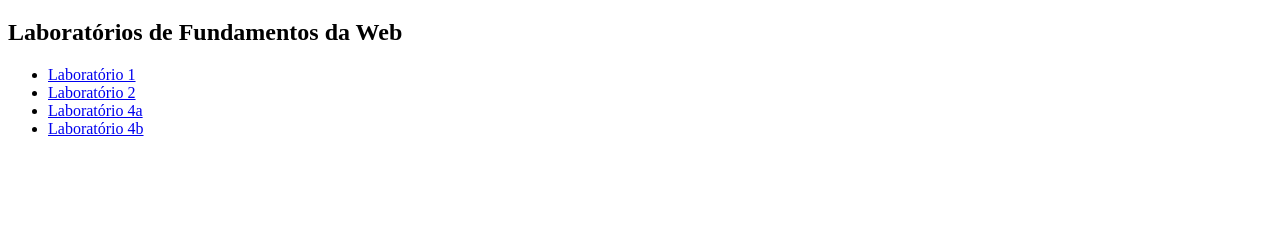
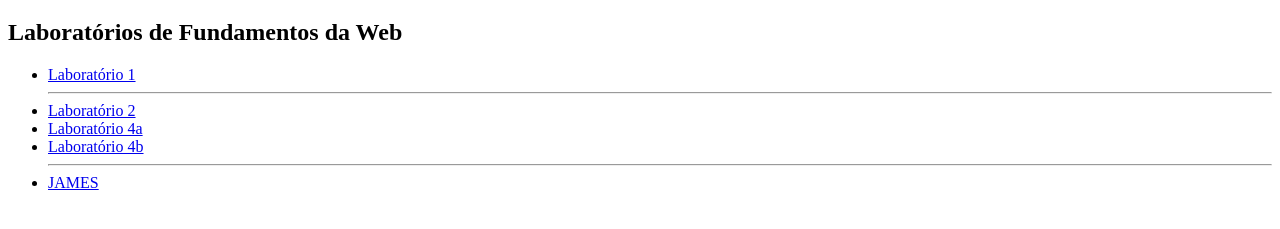
Before and after one commit to GabrielGalhardo/GabrielGalhardo.github.io, a plain HTML site: page index.html in a window 1280 px wide. Shown: the part 61-290 px from the top of the page. Drawn offline with Linux system fonts and the light colour scheme.

Commit message:
Adicionando menu james

```diff
--- a/index.html
+++ b/index.html
@@ -10,9 +10,12 @@
     <h2>Laboratórios de Fundamentos da Web</h2>
     <ul>
         <li><a href="#">Laboratório 1</a></li>
+        <hr>
         <li><a href="./mirror-fashion/index.html">Laboratório 2</a></li>
         <li><a href="./4-a/index.html">Laboratório 4a</a></li>
         <li><a href="./4-b/index.html">Laboratório 4b</a></li>
+        <hr>
+        <li><a href="./lab-responsividade/james.html">JAMES</a></li>
     </ul>
 </body>
 </html>
```
